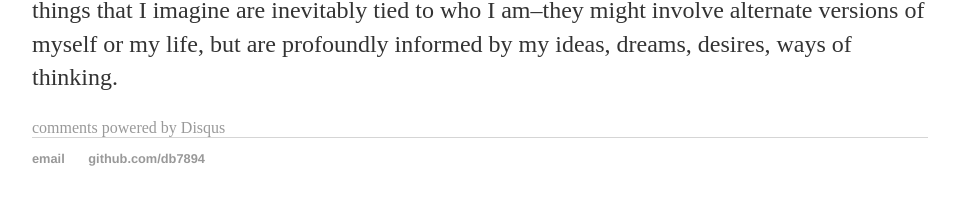
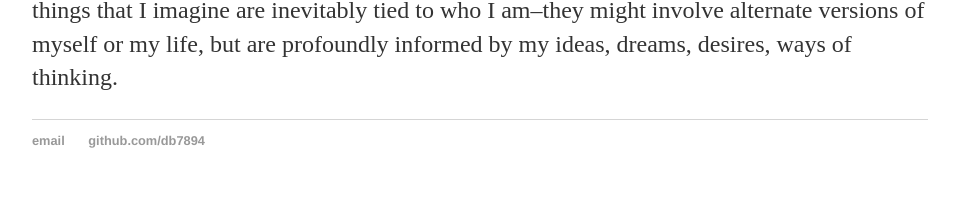
Before and after one commit to db7894/website_v2, a Jekyll site: the page built from _posts/2017-11-01-Being-A-Bat.md, in a window 1280 px wide. Shown: the part 1986-2209 px from the top of the page, without its empty margins (160-1118 px from the left). Built offline with Jekyll 4.4.1, drawn with Linux system fonts in a browser that asks for light colours; comment, search, counter and statistics services are not loaded; some of the changed lines change nothing that is shown.

Commit message:
Update post.html

```diff
--- a/_layouts/post.html
+++ b/_layouts/post.html
@@ -7,6 +7,3 @@ layout: default
 <div class="post">
   {{ content }}
 </div>
-
-<!-- Post comments -->
-{% include disqus.html %}
```
